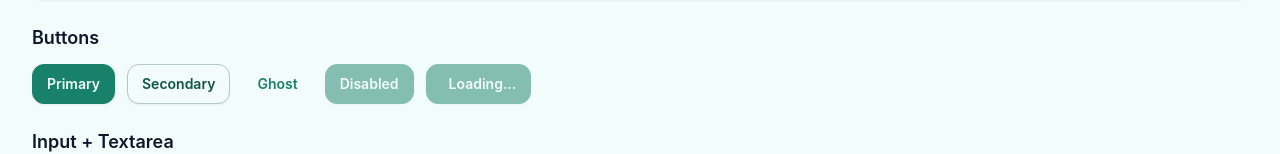
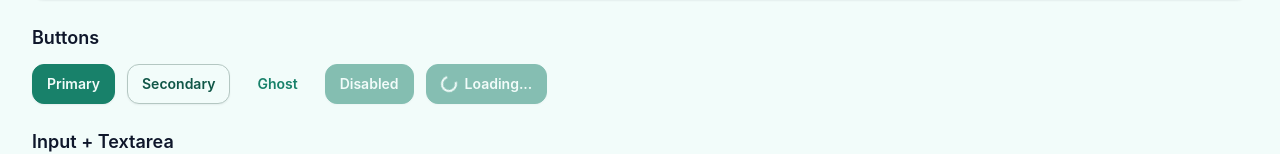
Before and after one commit to Code-the-Dream-School/summer-26-js-practicum-team2, a React (Vite) app in the folder frontend/: page /dev/components in a window 1280 px wide. Shown: the part 618-772 px from the top of the page. Built offline with nearby package versions, Linux system fonts and the light colour scheme.

Commit message:
Applies a loading spinner to Button Component

```diff
--- a/frontend/src/components/ui/Button.jsx
+++ b/frontend/src/components/ui/Button.jsx
@@ -28,7 +28,12 @@ export default function Button({
       className={`${baseClass} ${styles[variant] || styles.primary} ${className}`.trim()}
       {...props}
     >
-      {loading && <span aria-hidden="true" />}
+      {loading && (
+        <span
+          aria-hidden="true"
+          className="h-4 w-4 animate-spin rounded-full border-2 border-current border-t-transparent"
+        />
+      )}
       <span>{loading ? 'Loading...' : children}</span>
     </button>
   )
```
